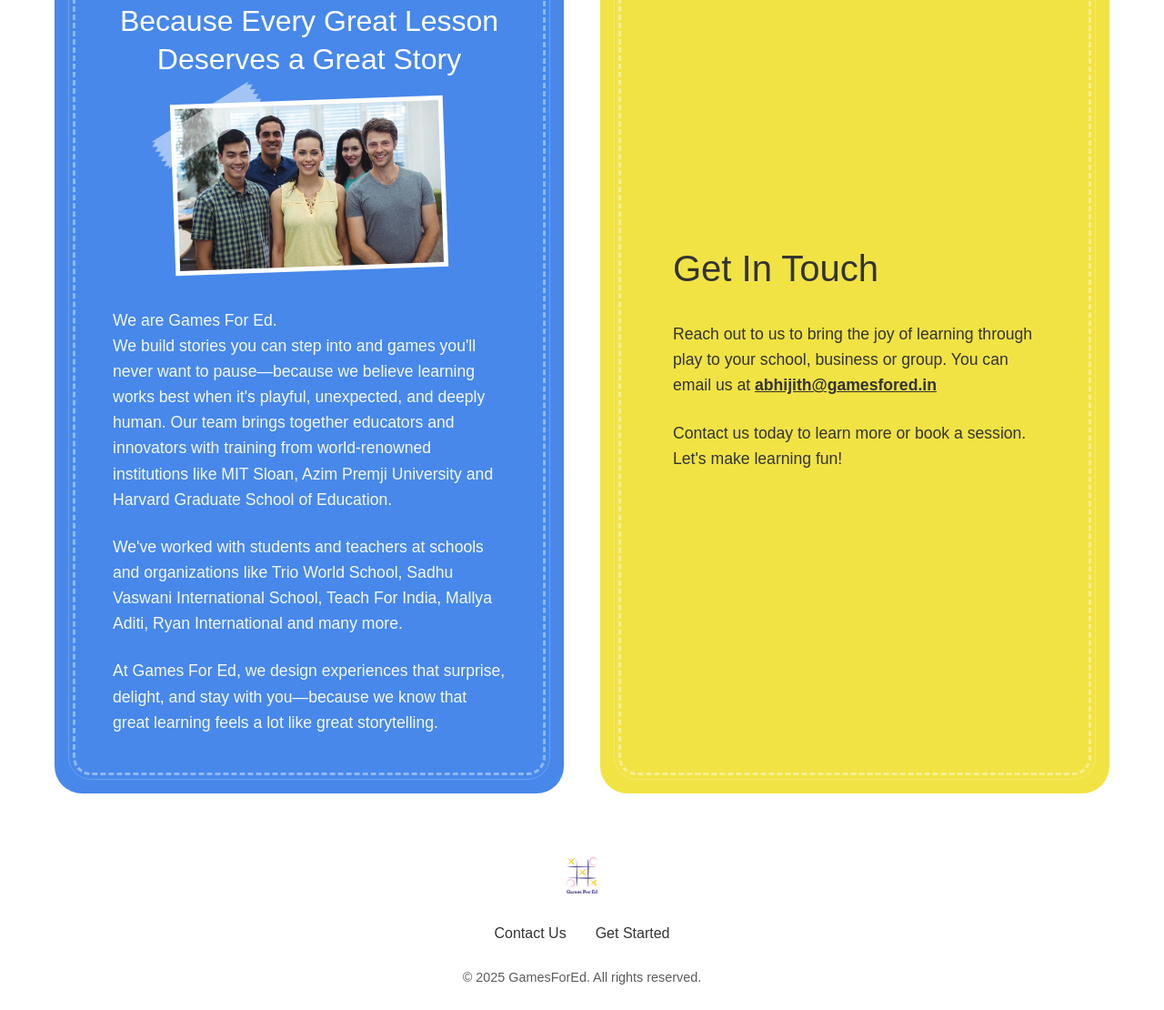
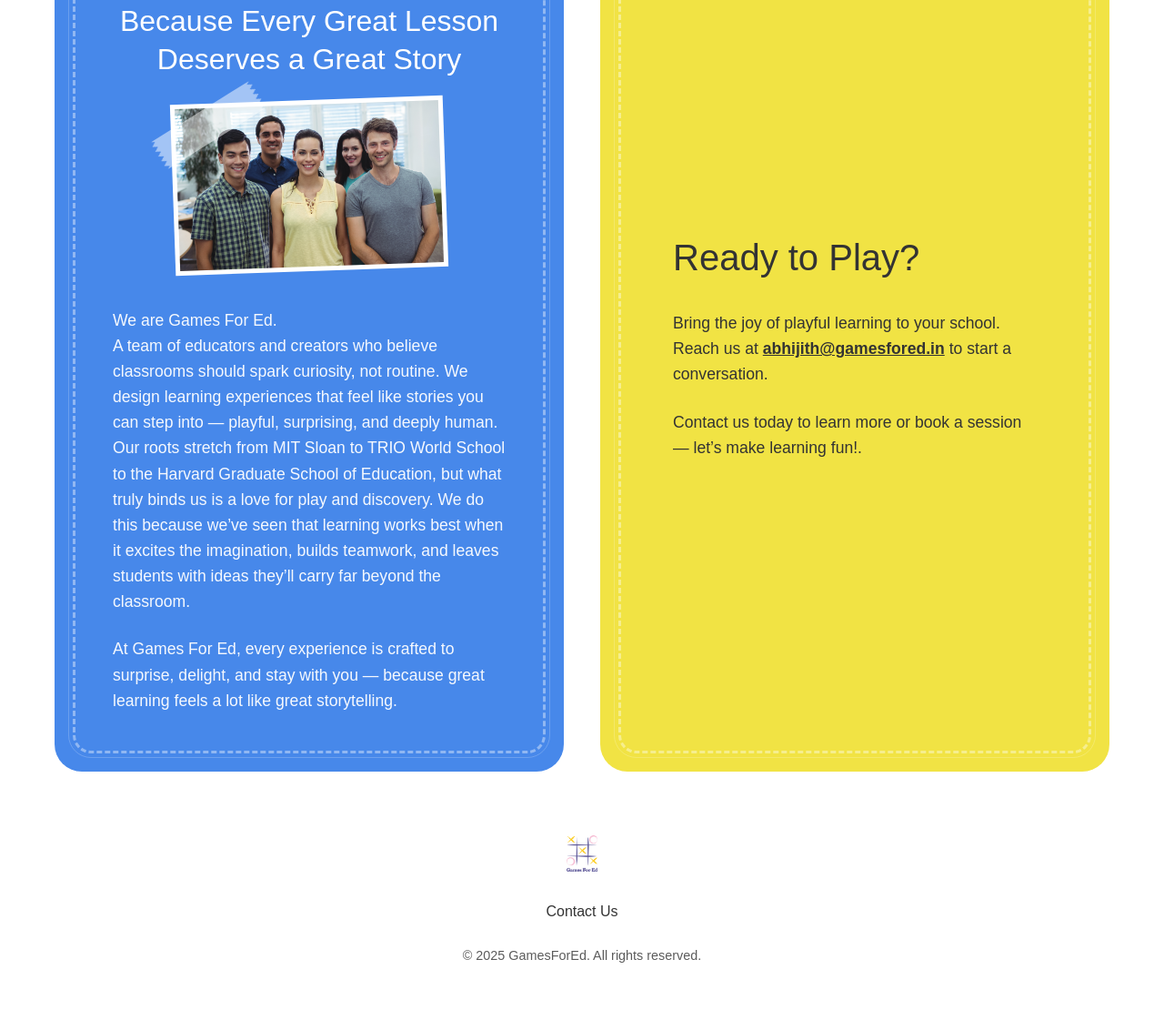
Before and after one commit to gamesfored/gamesforedwebsite, an Astro site: page / in a window 1280 px wide. Shown: the part 3152-4262 px from the top of the page at 91% size. After the commit the page ends 4238 px from the top, so only its background shows below. Built offline with nearby package versions, Linux system fonts and the light colour scheme; Astro itself is replaced by a stand-in of ours; a web font is replaced by a local one.

Commit message:
Update index.astro

```diff
--- a/src/pages/index.astro
+++ b/src/pages/index.astro
@@ -145,12 +145,10 @@
 									<div class="story-body">
 										<p>We are Games For Ed.<br>
 
-										We build stories you can step into and games you'll never want to pause—because we believe learning works best when it's playful, unexpected, and deeply human.
-Our team brings together educators and innovators with training from world-renowned institutions like MIT Sloan, Azim Premji University and Harvard Graduate School of Education.</p>
+										A team of educators and creators who believe classrooms should spark curiosity, not routine. We design learning experiences that feel like stories you can step into — playful, surprising, and deeply human.
+Our roots stretch from MIT Sloan to TRIO World School to the Harvard Graduate School of Education, but what truly binds us is a love for play and discovery. We do this because we’ve seen that learning works best when it excites the imagination, builds teamwork, and leaves students with ideas they’ll carry far beyond the classroom.</p>
 
-										<p>We've worked with students and teachers at schools and organizations like Trio World School, Sadhu Vaswani International School, Teach For India, Mallya Aditi, Ryan International and many more.</p>
-
-										<p>At Games For Ed, we design experiences that surprise, delight, and stay with you—because we know that great learning feels a lot like great storytelling.</p>
+										<p>At Games For Ed, every experience is crafted to surprise, delight, and stay with you — because great learning feels a lot like great storytelling.</p>
 									</div>
 								</div>
 							</div>
@@ -158,10 +156,10 @@
 						<section id="contact" class="contact-section">
 							<div class="contact-content">
 								<div class="contact-body">
-									<h2 class="contact-heading">Get In Touch</h2>
-									<p>Reach out to us to bring the joy of learning through play to your school, business or group. You can email us at <a href="mailto:abhijith@gamesfored.in">abhijith@gamesfored.in</a></p>
+									<h2 class="contact-heading">Ready to Play?</h2>
+									<p>Bring the joy of playful learning to your school. Reach us at <a href="mailto:abhijith@gamesfored.in">abhijith@gamesfored.in</a> to start a conversation. </p>
 
-									<p>Contact us today to learn more or book a session. Let's make learning fun!</p>
+									<p>Contact us today to learn more or book a session — let’s make learning fun!.</p>
 								</div>
 							</div>
 						</section>
@@ -173,7 +171,7 @@
 							</div>
 							<div class="footer-links">
 								<a href="mailto:abhijith@gamesfored.in">Contact Us</a>
-								<a href="#contact">Get Started</a>
+
 							</div>
 							<div class="footer-copyright">
 								<p>&copy; 2025 GamesForEd. All rights reserved.</p>
```
